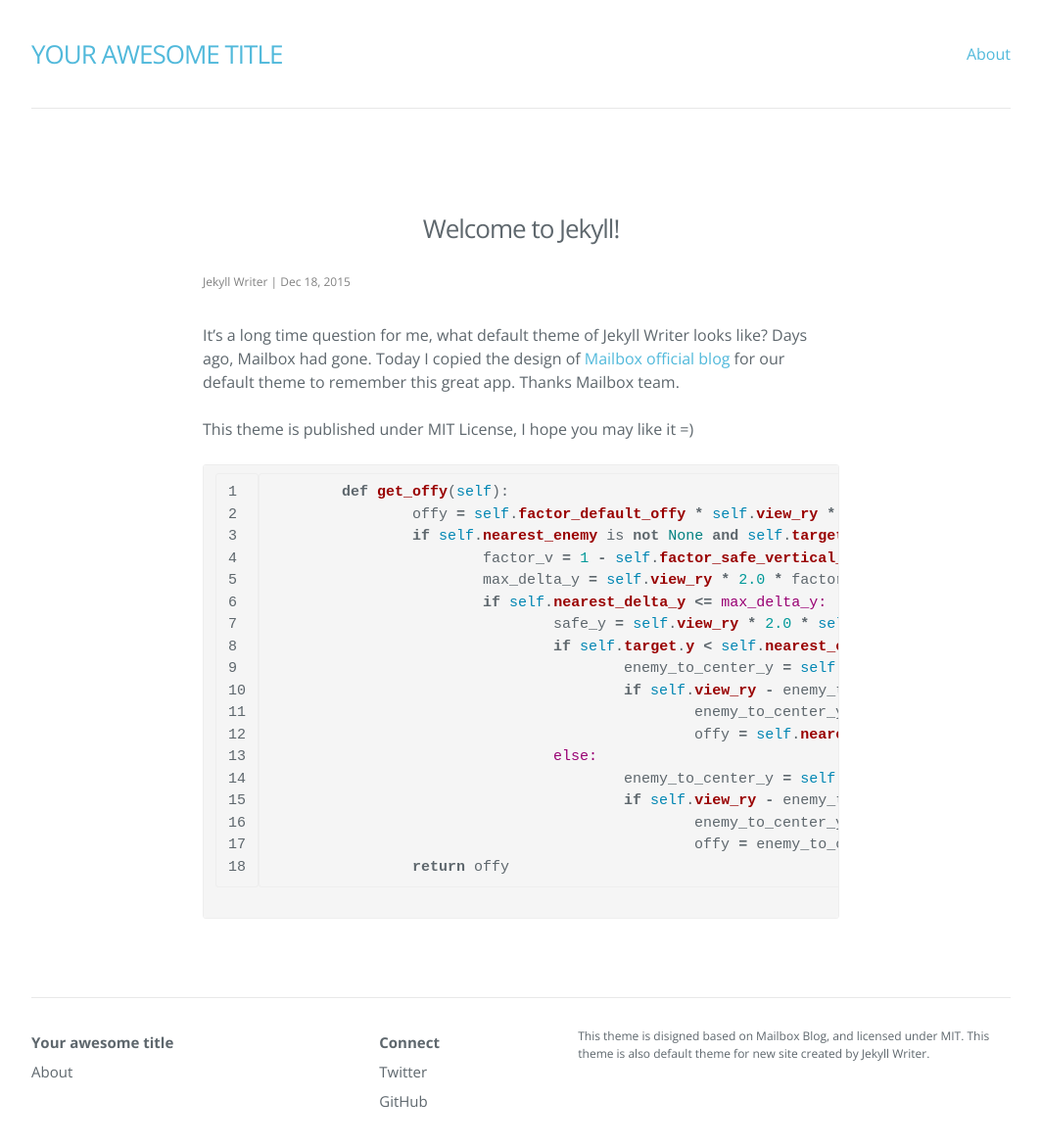
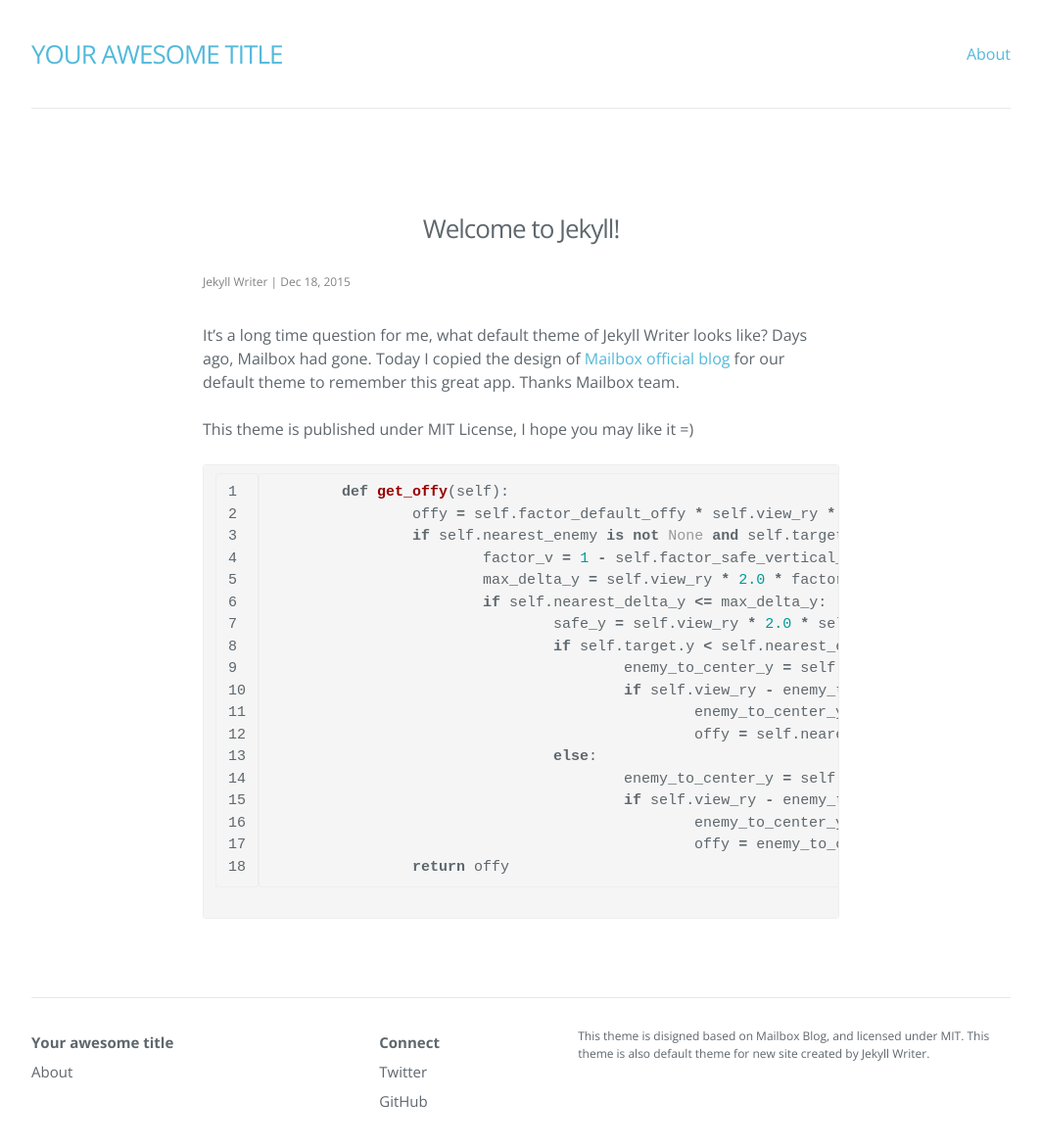
Before and after one commit to zwanfei/zwanfei.github.io, a Jekyll site: the page built from _posts/2017-04-17-python.md, in a window 1280 px wide and 1206 px high. Shown: the top 1170 px of the window at 98% size, without its empty margins (108-1171 px from the left). Built offline with Jekyll 4.4.1, drawn with Linux system fonts in a browser that asks for light colours; nearby versions of some CDN libraries.

Commit message:
Update 2017-04-17-python.md

```diff
--- a/_posts/2017-04-17-python.md
+++ b/_posts/2017-04-17-python.md
@@ -13,7 +13,7 @@ It's a long time question for me, what default theme of Jekyll Writer looks like
 
 This theme is published under MIT License, I hope you may like it =)
 
-{% highlight ruby linenos %}
+{% highlight python linenos %}
 	def get_offy(self):
 		offy = self.factor_default_offy * self.view_ry * 2.0 + self.default_offy_a
 		if self.nearest_enemy is not None and self.target is not None:
```
